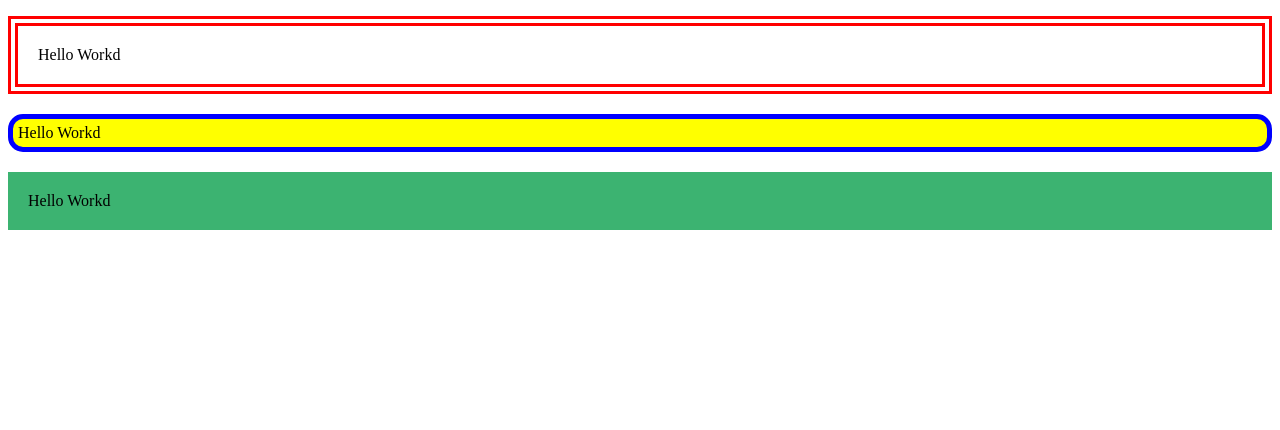
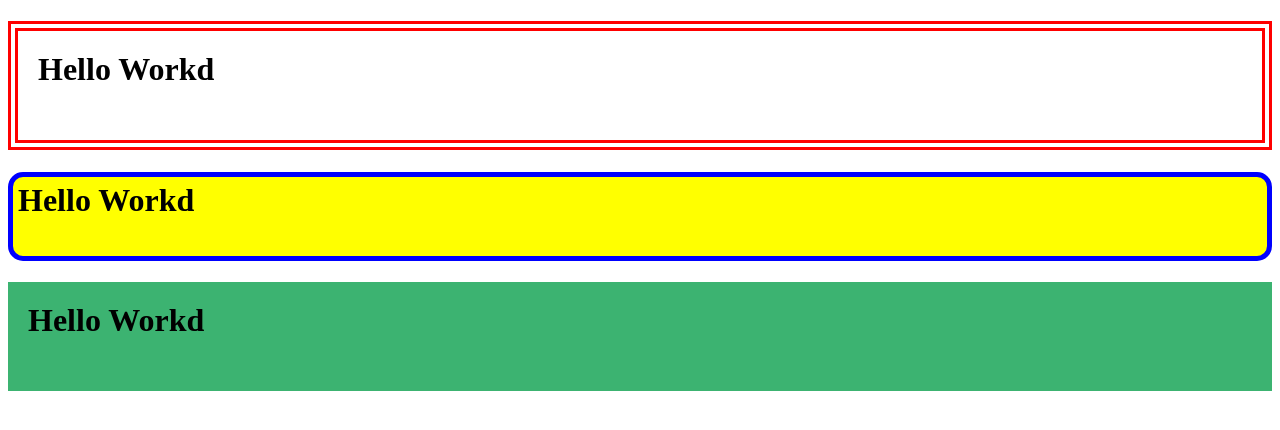
Before and after one commit to irischue1218-code/0323, a plain HTML site: page index.html in a window 1280 px wide. Drawn offline with Linux system fonts and the light colour scheme.

Commit message:
Update index.html

```diff
--- a/index.html
+++ b/index.html
@@ -3,14 +3,14 @@
 <head>
 <style>
 
-p.round1 {
-  background-color:light bule;
+.round1 {
+  background-color: lightbule;
   border:10px double red;
   padding: 20px;
   margin-bottom:20px;
 }
 
-p.round2 {
+.round2 {
   background-color:yellow;
   border: 5px solid blue;
   border-radius:15px;
@@ -18,9 +18,9 @@ p.round2 {
   margin-bottom:20px;
 }
 
-p.round3 {
+.round3 {
   background-color:mediumseagreen;
-  border: 10px sotted gray;
+  border: 10px spotted gray;
   padding: 20px;
 }
 </style>
@@ -28,9 +28,9 @@ p.round3 {
 <body>
 
 
-<p class="round1">Hello Workd</p>
-<p class="round2">Hello Workd</p>
-<p class="round3">Hello Workd</p>
+<h1 class="round1">Hello Workd</p>
+<h1 class="round2">Hello Workd</p>
+<h1 class="round3">Hello Workd</p>
 
 </body>
 </html>
```
